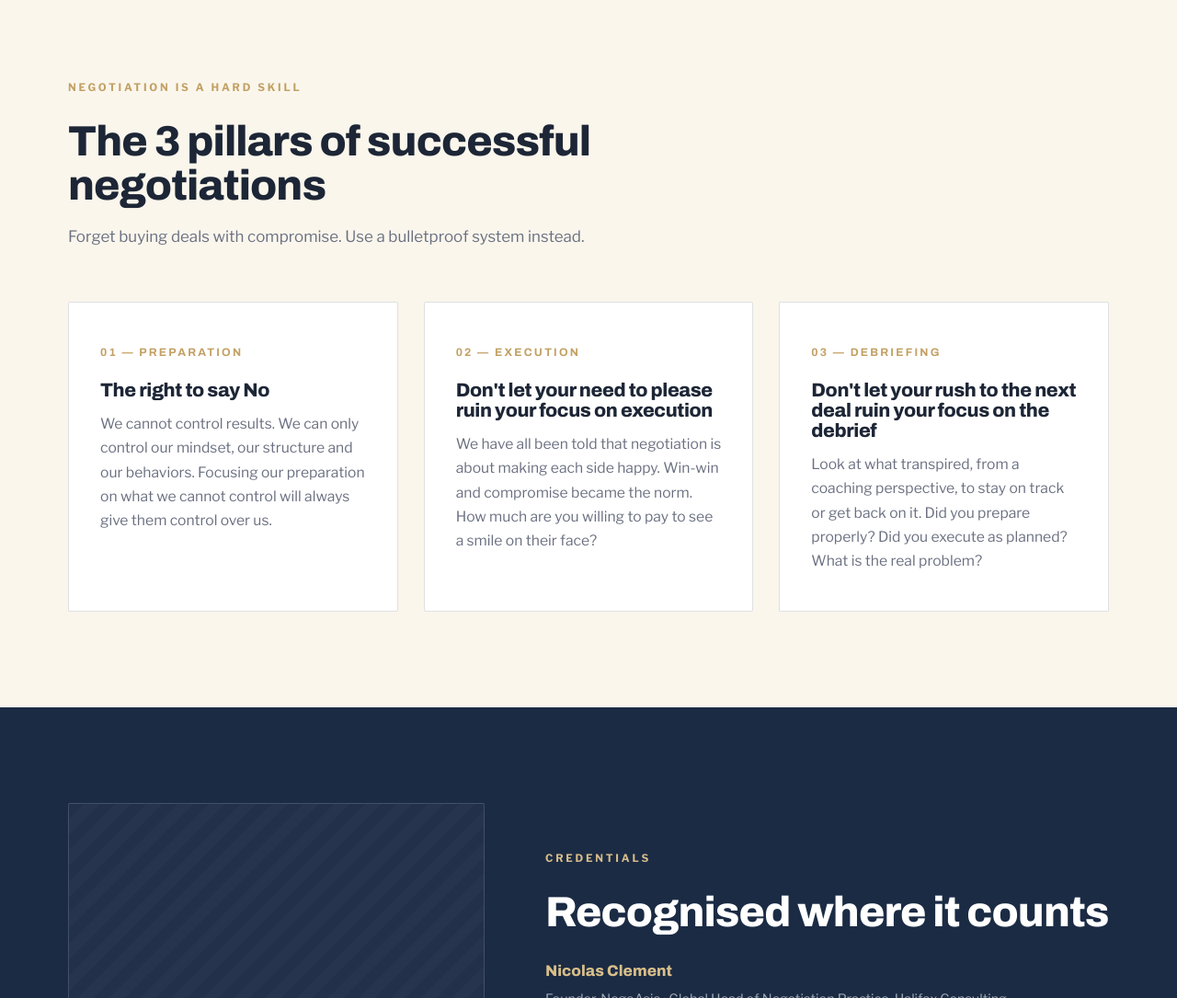
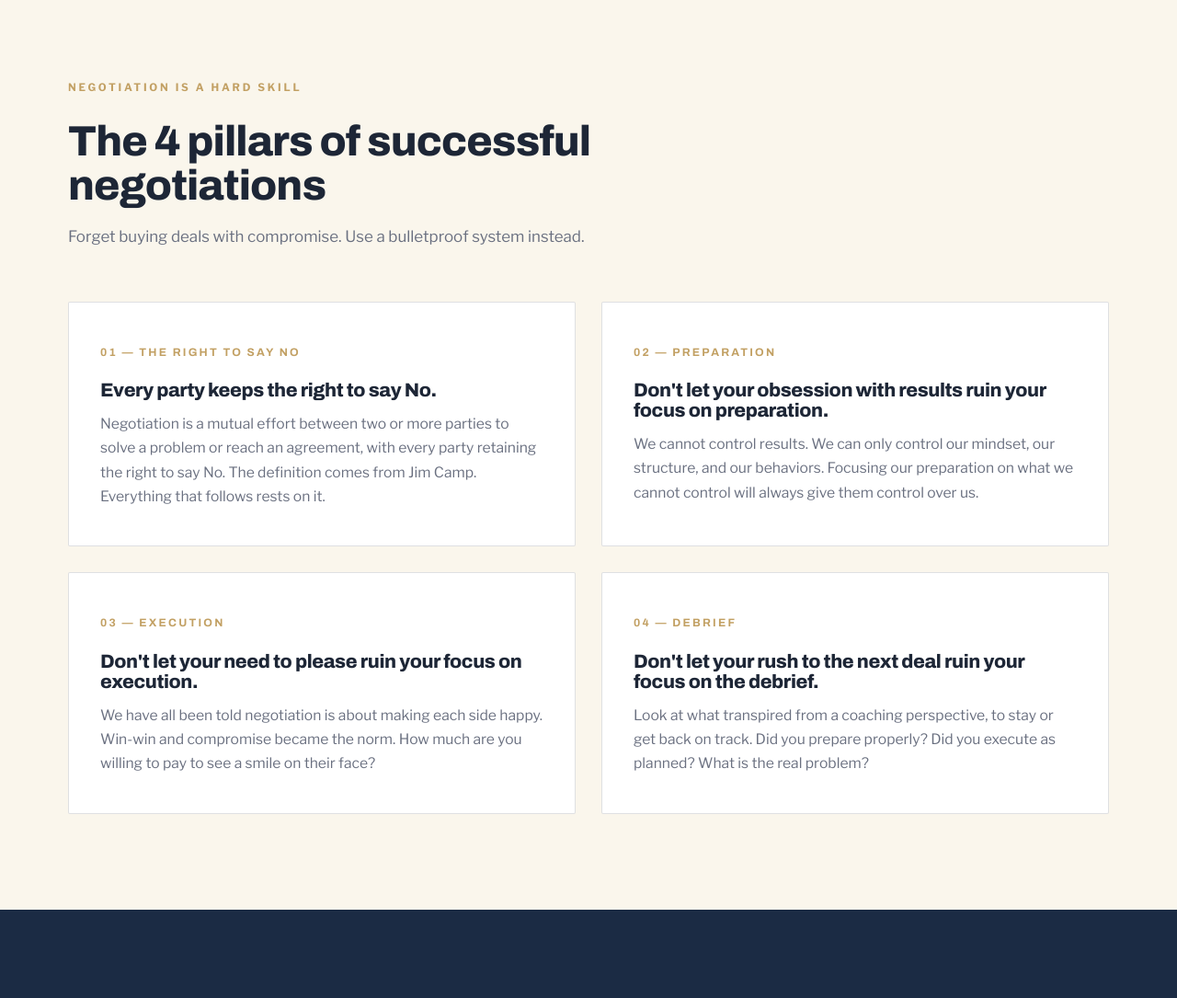
Before and after one commit to negoasia-web/negoasia-web, a plain HTML site: page site/about/index.html in a window 1280 px wide. Shown: the part 2540-3625 px from the top of the page at 92% size. Drawn offline with Linux system fonts and the light colour scheme.

Commit message:
The 3 pillars become 4, in Nicolas's order
/about/ now runs The right to say No, Preparation, Execution, Debrief.
Order and labels 01-04 are Nicolas's. Subtitles 02-03 and paragraphs 02-04
are his 25 Aug texts, restored verbatim, punctuation included. Still mine and
pending his validation: pillar 01's subtitle and text, and pillar 04's
subtitle, which he never sent.

/ai/ still described the old triptych (preparation / questions / composure).
That page is the machine-readable account of the practice, so it cannot
contradict /about/: it now lists the same four pillars, keeping the Jim Camp
definition it already quoted as pillar 01.

CSS: .cards is a three-up grid, so four pillars needed .cards.four — two rows
of two. Four columns across 1200px leaves about 200px of text per card once
the 34px padding is off, and the headings break over four lines. The mobile
rule is repeated for .cards.four because it is more specific than .cards;
without that reminder the four pillars stayed on two 170px columns on phones.

Co-Authored-By: Claude Opus 5 (1M context) <noreply@anthropic.com>
Claude-Session: https://claude.ai/code/session_01NUH59n65GXGtVrKEuue2Lt

```diff
--- a/site/about/index.html
+++ b/site/about/index.html
@@ -89,22 +89,27 @@
 <!-- PRINCIPLES -->
 <section class="services">
   <div class="wrap">
-    <div class="sec-head reveal"><span class="eyebrow">Negotiation is a hard skill</span><h2>The 3 pillars of successful negotiations</h2><p>Forget buying deals with compromise. Use a bulletproof system instead.</p></div>
-    <div class="cards reveal">
+    <div class="sec-head reveal"><span class="eyebrow">Negotiation is a hard skill</span><h2>The 4 pillars of successful negotiations</h2><p>Forget buying deals with compromise. Use a bulletproof system instead.</p></div>
+    <div class="cards four reveal">
       <div class="card">
-        <span class="idx">01 — PREPARATION</span>
-        <h3>The right to say No</h3>
-        <p>We cannot control results. We can only control our mindset, our structure and our behaviors. Focusing our preparation on what we cannot control will always give them control over us.</p>
+        <span class="idx">01 — THE RIGHT TO SAY NO</span>
+        <h3>Every party keeps the right to say No.</h3>
+        <p>Negotiation is a mutual effort between two or more parties to solve a problem or reach an agreement, with every party retaining the right to say No. The definition comes from Jim Camp. Everything that follows rests on it.</p>
       </div>
       <div class="card">
-        <span class="idx">02 — EXECUTION</span>
-        <h3>Don't let your need to please ruin your focus on execution</h3>
-        <p>We have all been told that negotiation is about making each side happy. Win-win and compromise became the norm. How much are you willing to pay to see a smile on their face?</p>
+        <span class="idx">02 — PREPARATION</span>
+        <h3>Don't let your obsession with results ruin your focus on preparation.</h3>
+        <p>We cannot control results. We can only control our mindset, our structure, and our behaviors. Focusing our preparation on what we cannot control will always give them control over us.</p>
       </div>
       <div class="card">
-        <span class="idx">03 — DEBRIEFING</span>
-        <h3>Don't let your rush to the next deal ruin your focus on the debrief</h3>
-        <p>Look at what transpired, from a coaching perspective, to stay on track or get back on it. Did you prepare properly? Did you execute as planned? What is the real problem?</p>
+        <span class="idx">03 — EXECUTION</span>
+        <h3>Don't let your need to please ruin your focus on execution.</h3>
+        <p>We have all been told negotiation is about making each side happy. Win-win and compromise became the norm. How much are you willing to pay to see a smile on their face?</p>
+      </div>
+      <div class="card">
+        <span class="idx">04 — DEBRIEF</span>
+        <h3>Don't let your rush to the next deal ruin your focus on the debrief.</h3>
+        <p>Look at what transpired from a coaching perspective, to stay or get back on track. Did you prepare properly? Did you execute as planned? What is the real problem?</p>
       </div>
     </div>
   </div>
--- a/site/assets/css/site.css
+++ b/site/assets/css/site.css
@@ -379,6 +379,10 @@ footer{background:var(--slate-900);color:rgba(255,255,255,.7);padding:70px 0 34p
 
 /* Three-up card row (values, principles) */
 .cards{display:grid;grid-template-columns:repeat(3,1fr);gap:28px}
+/* Quatre piliers (Nicolas, 29/08) : deux rangs de deux. A quatre colonnes sur
+   1200 px il ne reste que 200 px de texte par carte une fois les 34 px de marge
+   interieure retires, et les titres se cassent en quatre lignes. */
+.cards.four{grid-template-columns:repeat(2,1fr)}
 .card{border:1px solid var(--line);border-radius:2px;padding:40px 34px;background:#fff}
 .on-dark .card{border-color:var(--line-dark);background:rgba(255,255,255,.02)}
 .card .idx{font-family:"Archivo",sans-serif;font-size:.76rem;letter-spacing:.18em;color:var(--gold);font-weight:700}
@@ -499,6 +503,9 @@ footer{background:var(--slate-900);color:rgba(255,255,255,.7);padding:70px 0 34p
   .detail-grid{grid-template-columns:1fr;gap:38px}
   .steps{grid-template-columns:1fr 1fr}
   .cards{grid-template-columns:1fr}
+  /* .cards.four est plus specifique que .cards : sans ce rappel les quatre
+     piliers restaient sur deux colonnes de 170 px en mobile. */
+  .cards.four{grid-template-columns:1fr}
   .featured{grid-template-columns:1fr}
   .featured .thumb{min-height:240px}
   .featured .body{padding:38px 30px}
```
Also changed, not shown: site/ai/index.html (+5 -4 lines).
